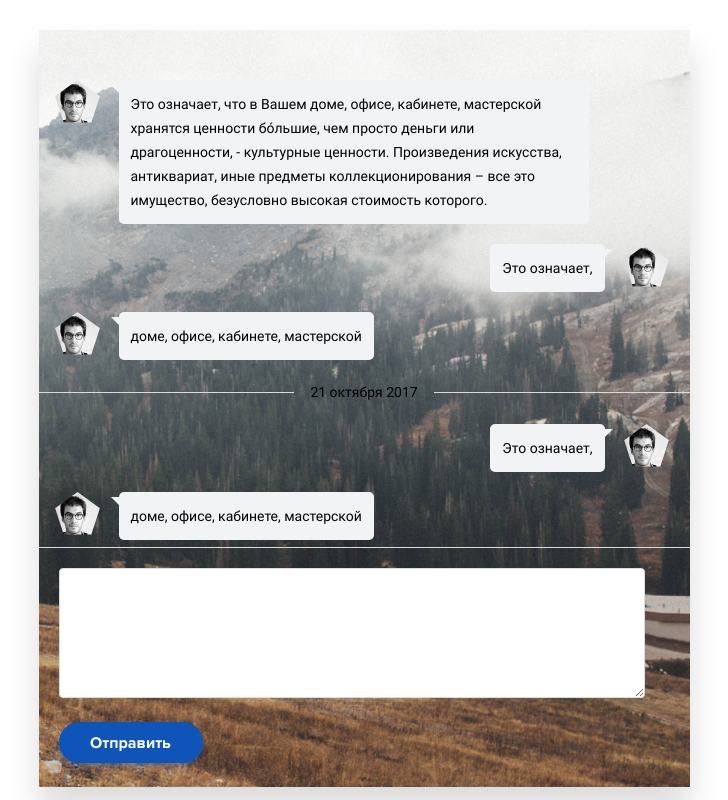
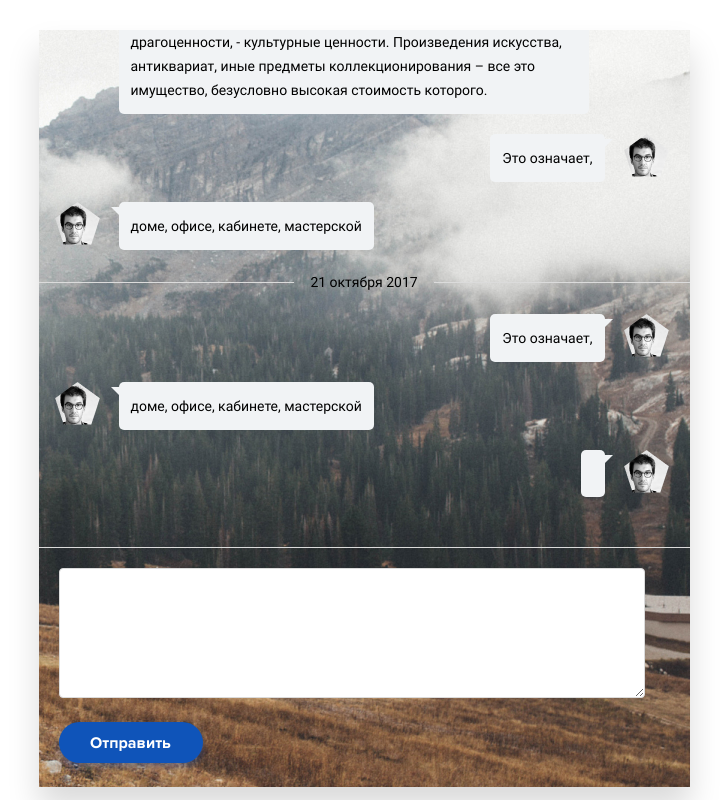
Before and after one commit to KonstShalguev/test-idem, a plain HTML site: page chat/index.html in a window 1280 px wide. Both pictures are taken after a click on the button "Отправить". Shown: the whole page, without its empty margins (276-1004 px from the left). Drawn offline with Linux system fonts and the light colour scheme.

Commit message:
added the ability to send messages

```diff
--- a/chat/script.js
+++ b/chat/script.js
@@ -0,0 +1,29 @@
+const inputField = document.querySelector('.chat__input-field');
+const chatButton = document.querySelector('.chat__button');
+const messageArea = document.querySelector('.chat__messages-wrapper');
+
+function sendMessage(text) {
+	const message = document.createElement('div');
+	message.classList.add('message');
+	message.classList.add('chat__message');
+	message.classList.add('message_status_sent');
+
+	message.insertAdjacentHTML('afterbegin',
+		`
+			<img src="./images/avatar.png" class="message__avatar message__avatar_status_sent">
+			<div class="message__border-text message__border-text_status_sent">
+				<p class="message__text"></p>
+			</div>
+		`);
+
+	const messageText = message.querySelector('.message__text');
+	messageText.textContent = text;
+
+	return message;
+}
+
+chatButton.addEventListener('click', function () {
+	messageArea.appendChild(sendMessage(inputField.value));
+	messageArea.scrollTop = messageArea.scrollHeight;
+	inputField.value = '';
+});
--- a/chat/style.css
+++ b/chat/style.css
@@ -110,7 +110,7 @@
 	position: relative;
 }
 
-.message__border-text_status_reseived::after {
+.message__border-text_status_reseived:after {
 	content: "";
 	display: block;
 	position: absolute;
@@ -120,7 +120,7 @@
 	border-top: 8px solid#F1F3F5;
 }
 
-.message__border-text_status_sent::after {
+.message__border-text_status_sent:after {
 	content: "";
 	display: block;
 	position: absolute;
```
Also changed, not shown: chat/index.html (+0 -1 lines).
